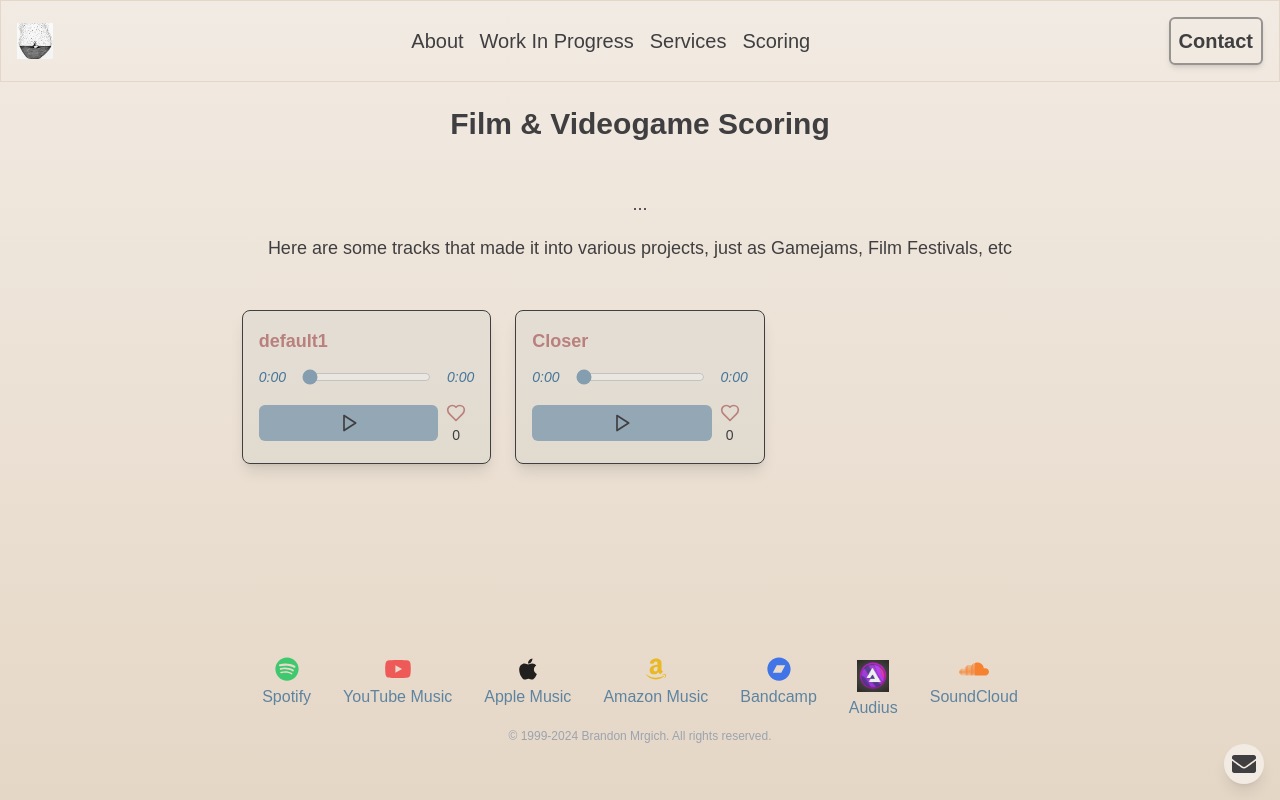
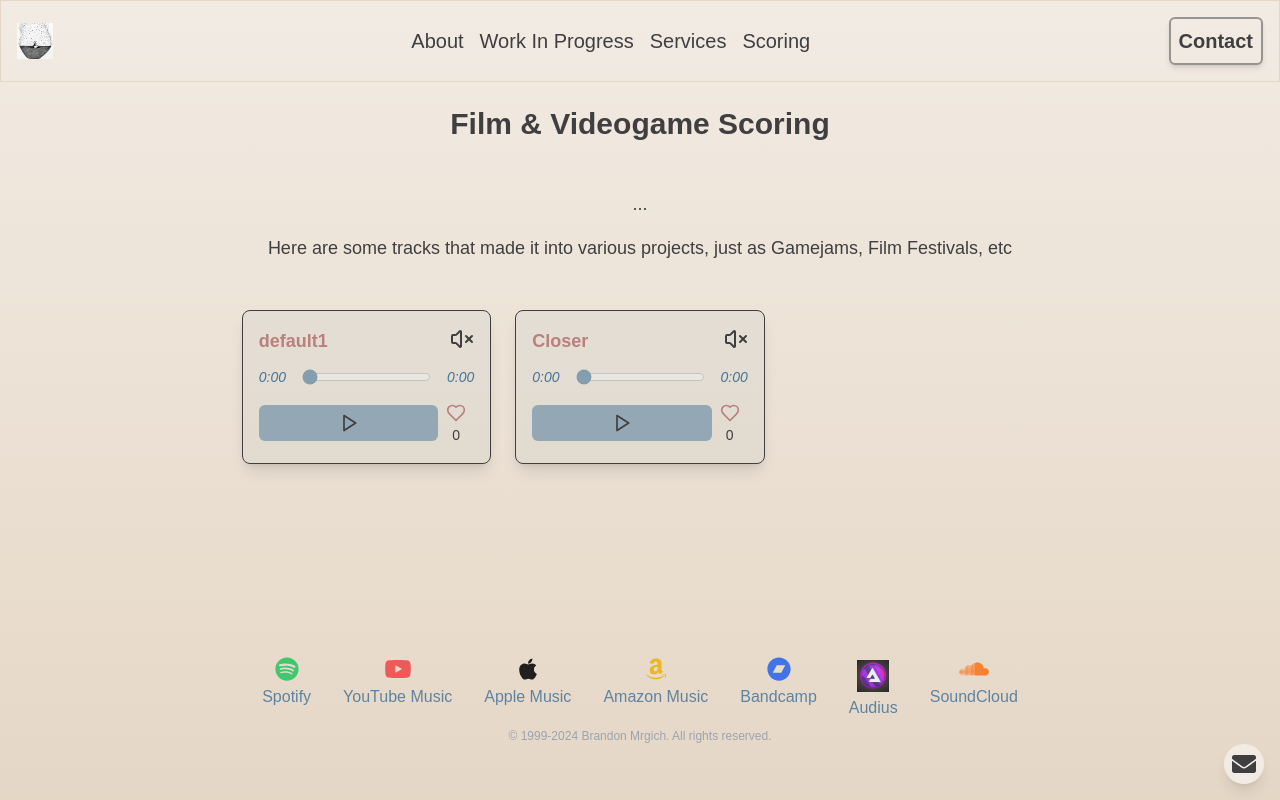
Before and after one commit to brandonmrgich/music-portfolio, a React (Create React App) app: page /#/scoring in a window 1280 px wide. Built offline with nearby package versions, Linux system fonts and the light colour scheme.

Commit message:
Big cleanup of audio cards, added stack for volume controll which still needs hooked up

```diff
--- a/src/Hooks.js
+++ b/src/Hooks.js
@@ -1,5 +1,8 @@
 import { useState, useEffect, useCallback, useRef } from 'react';
 import AudioLoader from './components/AudioPlayer/AudioLoader';
+
+// TODO: Clean hook vs audio context methods. Currently hook method being used
+// which doesnt preservce context.
 
 export const useTracks = (trackType = 'wip', trackSrc = 'local') => {
     const [tracks, setTracks] = useState([]);
@@ -38,6 +41,7 @@ export const useTracks = (trackType = 'wip', trackSrc = 'local') => {
 export const useAudio = (id, src) => {
     const [isPlaying, setIsPlaying] = useState(false);
     const [currentTime, setCurrentTime] = useState(0);
+    const [currentVolume, setCurrentVolume] = useState(0);
     const [duration, setDuration] = useState(0);
     const [error, setError] = useState('');
     const [isLoading, setIsLoading] = useState(false);
@@ -90,14 +94,23 @@ export const useAudio = (id, src) => {
         setCurrentTime(audio.currentTime);
     }, []);
 
+    // TODO: Hook slider to actual volume of current audio ref
+    const handleVolume = useCallback((e) => {
+        const audio = audioRef.current;
+        audio.currentVolume = parseFloat(e.target.value);
+        setCurrentVolume(audio.currentVolume);
+    }, []);
+
     return {
         audioRef,
         isPlaying,
         currentTime,
+        currentVolume,
         duration,
         error,
         isLoading,
         togglePlayPause,
         handleSeek,
+        handleVolume,
     };
 };
--- a/src/components/AudioPlayer/ABCAudioPlayer.js
+++ b/src/components/AudioPlayer/ABCAudioPlayer.js
@@ -1,5 +1,5 @@
-import React, { useState, useEffect, useCallback } from 'react';
-import { Play, Pause, LoaderCircle } from 'lucide-react';
+import React, { useState, useEffect, useCallback, useRef } from 'react';
+import { Play, Pause, LoaderCircle, Volume, Volume1, Volume2, VolumeX } from 'lucide-react';
 import { useAudio } from '../../Hooks'; // New custom hook
 
 const ABCAudioPlayer = ({ id, src, title, url, renderAdditionalControls }) => {
@@ -7,11 +7,13 @@ const ABCAudioPlayer = ({ id, src, title, url, renderAdditionalControls }) => {
         audioRef,
         isPlaying,
         currentTime,
+        currentVolume,
         duration,
         error,
         isLoading,
         togglePlayPause,
         handleSeek,
+        handleVolume,
     } = useAudio(id, src);
 
     const formatTime = (time) => {
@@ -20,19 +22,67 @@ const ABCAudioPlayer = ({ id, src, title, url, renderAdditionalControls }) => {
         return `${minutes}:${seconds.toString().padStart(2, '0')}`;
     };
 
+    const [volumeOpen, setVolumeOpen] = useState(false);
+    const volumeRef = useRef(null);
+
+    const openVolume = () => setVolumeOpen(true);
+    const closeVolume = () => setVolumeOpen(false);
+
+    useEffect(() => {
+        const handleClickOutside = (event) => {
+            if (volumeRef.current && !volumeRef.current.contains(event.target)) {
+                closeVolume();
+            }
+        };
+
+        if (volumeOpen) {
+            document.addEventListener('mousedown', handleClickOutside);
+        }
+
+        return () => {
+            document.removeEventListener('mousedown', handleClickOutside);
+        };
+    }, [volumeOpen]);
+
     error && console.log(error);
 
     return (
         <div className="p-4 rounded-lg mb-4 border border-comfy-dark bg-comfy-accent2 bg-opacity-5 shadow-lg transition-all duration-300 ease-in-out transform hover:scale-110 disabled:opacity-50 audio-player max-w-sm sm:max-w-sm md:max-w-xs lg:max-w-lg flex flex-col justify-between">
             <div className="flex justify-between items-start snap-start mb-2">
-                <h3 className="truncate text-lg font-semibold text-white hover:text-pretty transition-all duration-700">
+                <h3 className="truncate md:max-w-30 lg:max-w-m text-lg font-semibold text-white hover:text-pretty transition-all duration-700">
                     <a
                         href={url || '#'}
-                        className="text-comfy-accent1 hover:text-comfy-accent2 transition-all duration-300"
+                        className="max-w-xs text-comfy-accent1 hover:text-comfy-accent2 transition-all duration-300"
                     >
                         {title}
                     </a>
                 </h3>
+
+                <div className="flex justify-between items-start">
+                    {volumeOpen && (
+                        <input
+                            ref={volumeRef}
+                            type="range"
+                            min="0"
+                            max="100"
+                            value={currentVolume}
+                            onChange={handleVolume}
+                            className="max-w-s md:max-w-30 lg:max-w-20 accent-comfy-accent2 opacity-60 hover:cursor-pointer col-end-1 "
+                        />
+                    )}
+
+                    <button onClick={openVolume}>
+                        {currentVolume <= 0 ? (
+                            <VolumeX />
+                        ) : currentVolume > 0 && currentVolume <= 33 ? (
+                            <Volume />
+                        ) : currentVolume > 33 && currentVolume <= 66 ? (
+                            <Volume1 />
+                        ) : (
+                            <Volume2 />
+                        )}
+                    </button>
+                </div>
             </div>
 
             <div className="flex items-center mb-2 py-1 text-sm italic">
--- a/src/components/AudioPlayer/AudioGrid.js
+++ b/src/components/AudioPlayer/AudioGrid.js
@@ -10,13 +10,11 @@ import AudioComparisonPlayer from './AudioComparisonPlayer';
  * @returns {React.Component} AudioGrid component
  */
 
-// TODO: Separate grid sections by genre/style
+const mapTracks = (tracks, isComparison) => {
+    let gridTracks = [];
 
-const AudioGrid = ({ tracks, isComparison }) => {
-    console.log({ tracks });
-    return (
-        <div className="audio-grid grid grid-cols-1 md:grid-cols-2 lg:grid-cols-3 gap-6">
-            {tracks.map((track) =>
+    try {
+        gridTracks = tracks.map((track) =>
             isComparison ? (
                 <AudioComparisonPlayer
                     key={track.id}
@@ -35,7 +33,23 @@ const AudioGrid = ({ tracks, isComparison }) => {
                     title={track.title}
                 />
             )
-            )}
+        );
+    } catch (e) {
+        console.error(
+            'AudioGrid::mapTracks(): Attempted to populate grid with null or undefined tracks.'
+        );
+    }
+
+    return gridTracks;
+};
+
+// TODO: Separate grid sections by genre/style
+
+const AudioGrid = ({ tracks, isComparison }) => {
+    console.log({ tracks });
+    return (
+        <div className="audio-grid grid grid-cols-1 md:grid-cols-2 lg:grid-cols-3 gap-6">
+            {mapTracks(tracks, isComparison)}
         </div>
     );
 };
```
Lines whose indentation alone changed are shown as unchanged.
